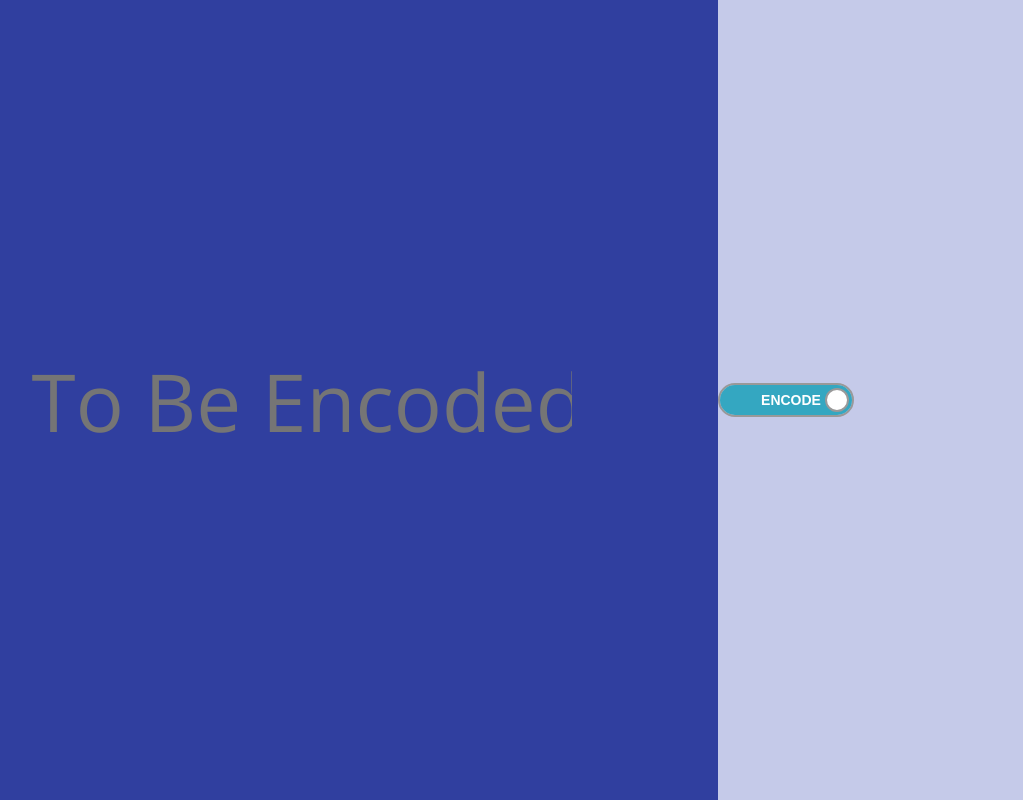
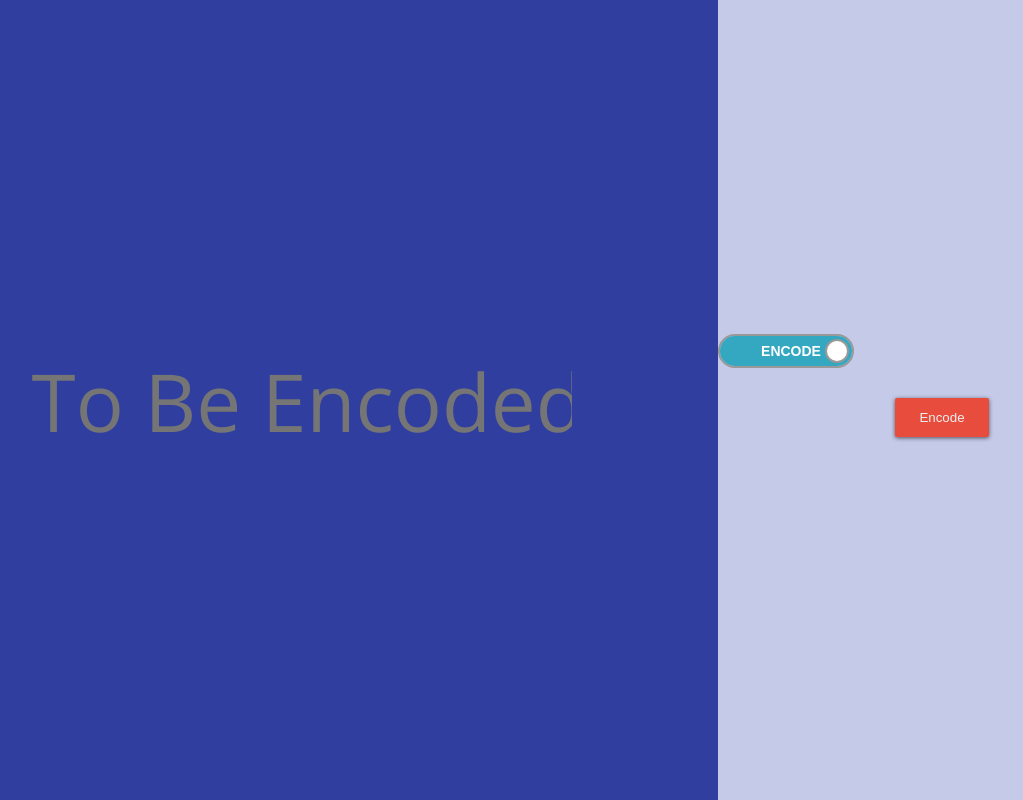
Before and after one commit to ronakdev/cipher, a plain HTML site: page index.html in a window 1280 px wide. Shown: the whole page, without its empty margins (114-1137 px from the left). Drawn offline with nearby package versions, Linux system fonts and the light colour scheme.

Commit message:
Updated Styling and UX

```diff
--- a/css/main.css
+++ b/css/main.css
@@ -17,7 +17,7 @@ input {
 
 }
 #crypt {
-     width: 65%;
+    width: 65%;
     text-align: center;
     font-family: 'Open Sans', sans-serif;
     font-size: 5em;
@@ -26,11 +26,11 @@ input {
 
 #settings {
     width: 35%;
-    text-align: center;
     font-family: 'Open Sans', sans-serif;
     font-size: 2em;
     color: white;
     background-color: #C5CAE9;
+
 }
 *:focus {
     outline: none;
@@ -64,7 +64,85 @@ input {
   }
 
 
+/*  Buttons  */
+.material-button {
+  position: relative;
 
+  display: block;
+  margin: 30px auto;
+  padding: 0;
+
+  overflow: hidden;
+
+  border-width: 0;
+  outline: none;
+  border-radius: 2px;
+  box-shadow: 0 1px 4px rgba(0, 0, 0, .6);
+
+  background-color: #2ecc71;
+  color: #ecf0f1;
+
+  transition: background-color .3s;
+}
+
+.material-button:hover, .material-button:focus {
+  background-color: #27ae60;
+}
+
+.material-button > * {
+  position: relative;
+}
+
+.material-button span {
+  display: block;
+  padding: 12px 24px;
+}
+
+.material-button:before {
+  content: "";
+
+  position: absolute;
+  top: 50%;
+  left: 50%;
+
+  display: block;
+  width: 0;
+  padding-top: 0;
+
+  border-radius: 100%;
+
+  background-color: rgba(236, 240, 241, .3);
+
+  -webkit-transform: translate(-50%, -50%);
+  -moz-transform: translate(-50%, -50%);
+  -ms-transform: translate(-50%, -50%);
+  -o-transform: translate(-50%, -50%);
+  transform: translate(-50%, -50%);
+}
+
+.material-button:active:before {
+  width: 120%;
+  padding-top: 120%;
+
+  transition: width .2s ease-out, padding-top .2s ease-out;
+}
+
+
+.material-button.orange {
+  background-color: #e67e22;
+}
+
+.material-button.orange:hover, .material-button.orange:focus {
+  background-color: #d35400;
+}
+
+.material-button.red {
+  background-color: #e74c3c;
+}
+
+.material-button.red:hover, .material-button.red:focus {
+  background-color: #c0392b;
+}
 /*  On-Off Buttons  */
 
 .onoffswitch {
--- a/index.html
+++ b/index.html
@@ -12,12 +12,13 @@
 
         <div class="complete-center" id="settings">
             <div class="onoffswitch">
-                <input type="checkbox" onclick="toggleEncode();" name="onoffswitch" class="onoffswitch-checkbox" id="myonoffswitch" checked>
+                <input type="checkbox" name="onoffswitch" class="onoffswitch-checkbox" id="myonoffswitch" checked>
                 <label class="onoffswitch-label" for="myonoffswitch">
                     <span class="onoffswitch-inner"></span>
                     <span class="onoffswitch-switch"></span>
                 </label>
             </div>
+            <button id="action" class="material-button red" type="button"><span>Encode</span></button>
         </div>
     </body>
 
--- a/js/main.js
+++ b/js/main.js
@@ -1,6 +1,15 @@
 var encode = true;
 function toggleEncode() {
     encode = !encode;
+
+    var checkbox = document.getElementById("myonoffswitch");
+    checkbox.checked = true;
+    if (encode) {
+        document.getElementById("action").innerHTML = "Encode";
+    }
+    else {
+        document.getElementById("action").innerHTML = "Decode";
+    }
 }
 document.getElementById('crypt').onkeypress = function(e){
     if (!e) e = window.event;
@@ -24,7 +33,7 @@ function crypt() {
     console.log(output);
 
     document.getElementById("crypt").value = output;
-    //encode = !encode;
+    toggleEncode();
 }
 
 function encrypt(input) {
```
